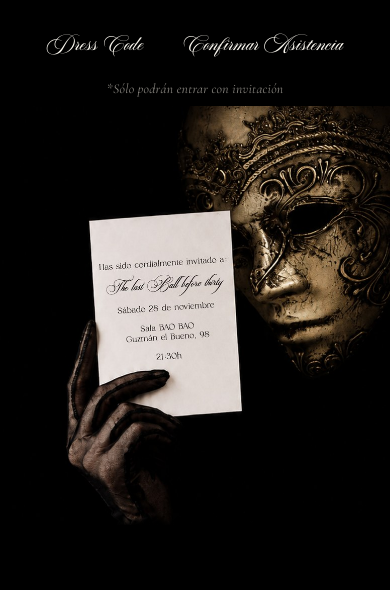
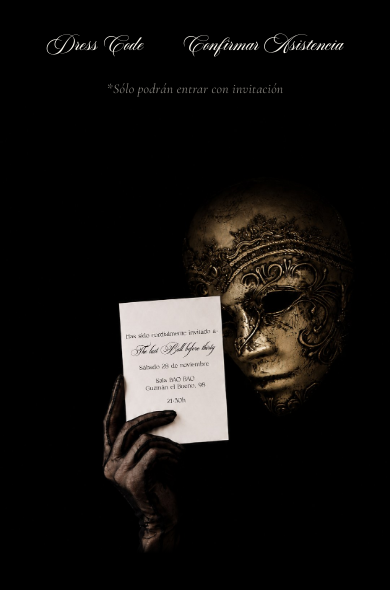
Before and after one commit to beatrizebra123/Thelastballbefore30, a plain HTML site: page index.html in a window 390 px wide. Drawn offline with nearby package versions, Linux system fonts and the light colour scheme; a web font is replaced by a local one.

Commit message:
Update style.css

```diff
--- a/css/style.css
+++ b/css/style.css
@@ -490,7 +490,7 @@
       top:auto;
       left:auto;
       width:100%;
-      height:108vw;
+      height:115vw;
       overflow:hidden;
       transform:none;
       animation:fadeInFrameMobile 1.6s ease-out .1s forwards;
@@ -506,10 +506,8 @@
       width:100%;
       height:100%;
       object-fit:cover;
-      object-position:50% 93%;
+      object-position:50% 64%;
       display:block;
-      transform:scale(1.18);
-      transform-origin:50% 15%;
     }
 
     .frame::after{
```
